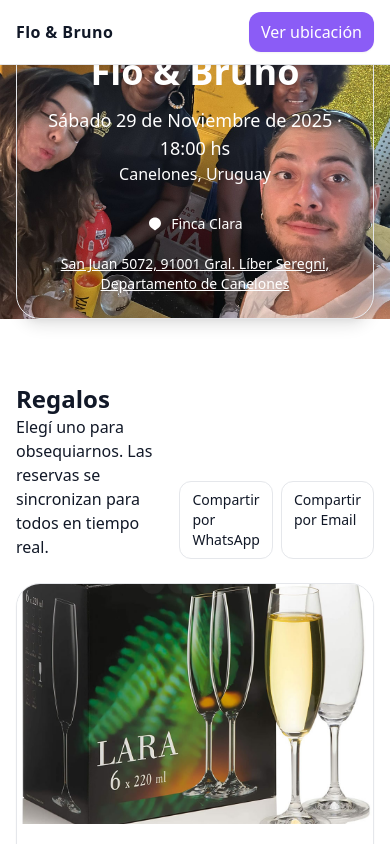
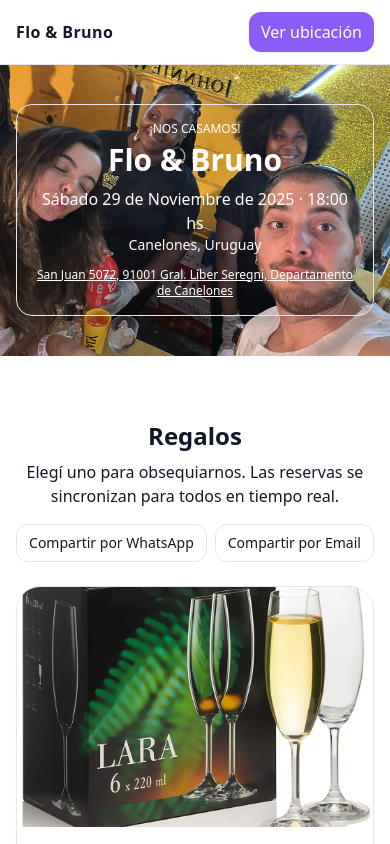
Before and after one commit to colo17/boda, a React (Vite) app: page / in a window 390 px wide. Shown: the top 844 px of the page. Built offline with nearby package versions, Linux system fonts and the light colour scheme; no server answers; the database is empty.

Commit message:
cambios mobile

```diff
--- a/src/App.jsx
+++ b/src/App.jsx
@@ -161,34 +161,37 @@ function Nav() {
 
 function Hero() {
   return (
-    <section id="inicio" className="relative">
-      {/* ahora ocupa toda la pantalla en desktop, pero más chico en móvil */}
-      <div className="relative h-[60vh] sm:h-screen flex items-center justify-center">
-        {/* imagen de fondo */}
+    <section
+      id="inicio"
+      className="relative pt-16 sm:pt-0 scroll-mt-24"
+    >
+      {/* móvil: 100vh + padding arriba/abajo, desktop: pantalla completa */}
+      <div className="relative h-[100vh] sm:h-screen flex items-center justify-center px-4 py-10 sm:py-0">
         <img
           src={SITE_CONFIG.heroImageUrl}
           alt="Foto de los novios"
-          className="absolute inset-0 w-full h-full object-cover sm:object-cover object-center"
+          className="absolute inset-0 w-full h-full object-cover"
         />
-        {/* overlay global opcional para oscurecer un poco toda la foto */}
         <div className="absolute inset-0 bg-black/30" />
 
-        {/* tarjeta de texto centrada */}
-        <div className="relative z-10 w-full mx-auto max-w-3xl px-4">
-          <div className="bg-black/50 backdrop-blur-md rounded-3xl p-6 md:p-10 shadow-lg border border-white/10 text-center text-white">
-            <p className="uppercase tracking-[0.2em] text-xs md:text-sm text-white/70 mb-2">
+        {/* tarjeta */}
+        <div className="relative z-10 w-full mx-auto max-w-lg sm:max-w-3xl">
+          <div className="bg-black/50 backdrop-blur-md rounded-2xl sm:rounded-3xl p-4 sm:p-8 md:p-10 shadow-lg border border-white/10 text-center text-white">
+            <p className="uppercase tracking-[0.2em] text-xs sm:text-sm text-white/70 mb-1 sm:mb-2">
               ¡Nos casamos!
             </p>
-            <h1 className="text-4xl md:text-6xl font-bold leading-tight">
+            <h1 className="text-3xl sm:text-5xl md:text-6xl font-bold leading-tight">
               {SITE_CONFIG.coupleNames}
             </h1>
-            <p className="mt-3 text-lg md:text-2xl text-white/80">
+            <p className="mt-2 sm:mt-3 text-base sm:text-xl md:text-2xl text-white/80">
               {SITE_CONFIG.dateLabel} · {SITE_CONFIG.timeLabel}
             </p>
-            <p className="text-white/70">{SITE_CONFIG.cityAndCountry}</p>
+            <p className="text-white/70 text-sm sm:text-base">
+              {SITE_CONFIG.cityAndCountry}
+            </p>
 
-            <div className="mt-5 flex flex-wrap items-center justify-center gap-3">
-              <span className="inline-flex items-center gap-2 text-sm px-3 py-2 rounded-full bg-white/10">
+            <div className="mt-3 sm:mt-5 flex flex-wrap items-center justify-center gap-2 sm:gap-3">
+              <span className="hidden sm:inline-flex items-center gap-2 text-sm px-3 py-2 rounded-full bg-white/10">
                 <svg xmlns="http://www.w3.org/2000/svg" viewBox="0 0 24 24" fill="currentColor" className="w-4 h-4">
                   <path d="M12 2.25c-4.97 0-9 3.89-9 8.687 0 2.615 1.282 5.039 3.516 6.79L12 21.75l5.484-3.99c2.234-1.75 3.516-4.174 3.516-6.79 0-4.797-4.03-8.687-9-8.687Z"/>
                 </svg>
@@ -198,7 +201,7 @@ function Hero() {
                 href={SITE_CONFIG.mapsUrl}
                 target="_blank"
                 rel="noreferrer"
-                className="text-sm underline underline-offset-4 hover:opacity-80"
+                className="text-xs sm:text-sm underline underline-offset-4 hover:opacity-80"
               >
                 {SITE_CONFIG.venueAddress}
               </a>
@@ -429,10 +432,14 @@ function Gifts() {
       className="scroll-mt-24 py-16 md:py-24 bg-gradient-to-b from-white to-black/[0.02]"
     >
       <div className="mx-auto max-w-6xl px-4">
-        <div className="flex items-end justify-between gap-4 mb-6">
-          <div>
+
+        {/* ENCABEZADO: móvil apilado; desktop como estaba */}
+        <div className="mb-6">
+          <div className="flex flex-col sm:flex-row sm:items-end sm:justify-between gap-4">
+            {/* Título + texto */}
+            <div className="text-center sm:text-left">
               <h2 className="text-2xl md:text-3xl font-bold">Regalos</h2>
-            <p className="text-black/60">
+              <p className="text-black/60 mt-2">
                 Elegí uno para obsequiarnos.{" "}
                 {supabase
                   ? "Las reservas se sincronizan para todos en tiempo real."
@@ -441,8 +448,9 @@ function Gifts() {
               {loading && (
                 <p className="text-sm text-black/60 mt-1">Cargando reservas…</p>
               )}
-          </div>
-          <div className="flex gap-2">
+
+              {/* Botones SOLO debajo en móvil */}
+              <div className="mt-4 flex flex-wrap justify-center gap-2 sm:hidden">
                 <a
                   href={`https://wa.me/?text=${shareMessage}`}
                   target="_blank"
@@ -460,7 +468,27 @@ function Gifts() {
               </div>
             </div>
 
-        {/* Grilla de tarjetas usando GiftCard (todas con la misma altura de imagen) */}
+            {/* Botones a la derecha en desktop (igual que antes) */}
+            <div className="hidden sm:flex gap-2">
+              <a
+                href={`https://wa.me/?text=${shareMessage}`}
+                target="_blank"
+                rel="noreferrer"
+                className="px-3 py-2 rounded-xl text-sm border border-black/10 hover:bg-black/5"
+              >
+                Compartir por WhatsApp
+              </a>
+              <a
+                href={`mailto:?subject=Lista%20de%20regalos&body=${shareMessage}`}
+                className="px-3 py-2 rounded-xl text-sm border border-black/10 hover:bg-black/5"
+              >
+                Compartir por Email
+              </a>
+            </div>
+          </div>
+        </div>
+
+        {/* Grilla de tarjetas usando GiftCard */}
         <div className="grid grid-cols-1 sm:grid-cols-2 lg:grid-cols-3 gap-6">
           {GIFTS.map((gift) => {
             const r = reservations[gift.id];
```
Lines whose indentation alone changed are shown as unchanged.
